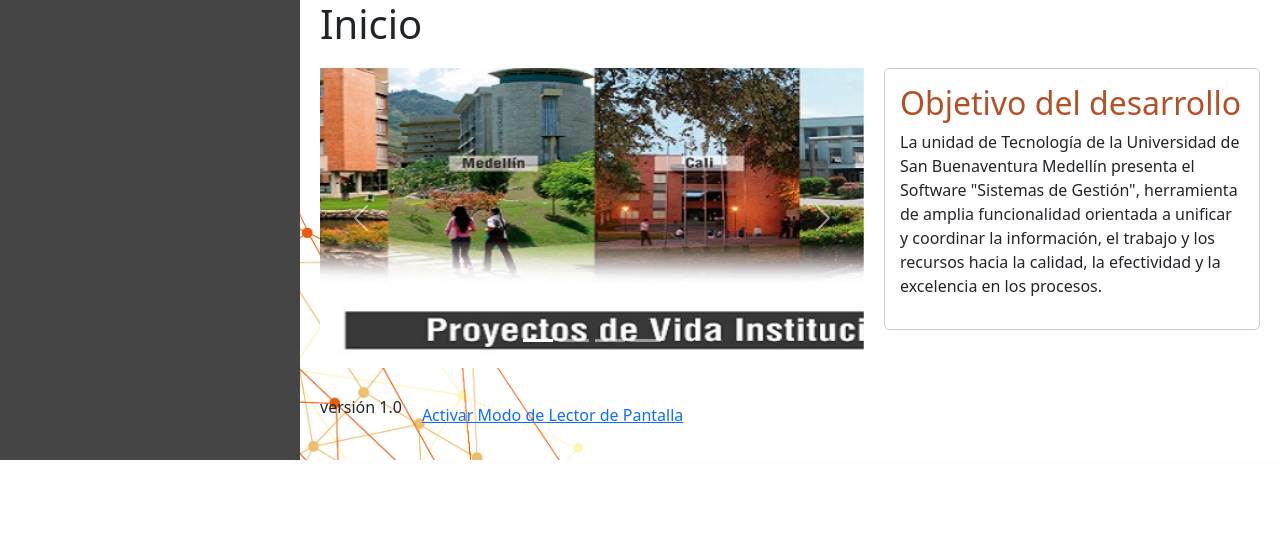
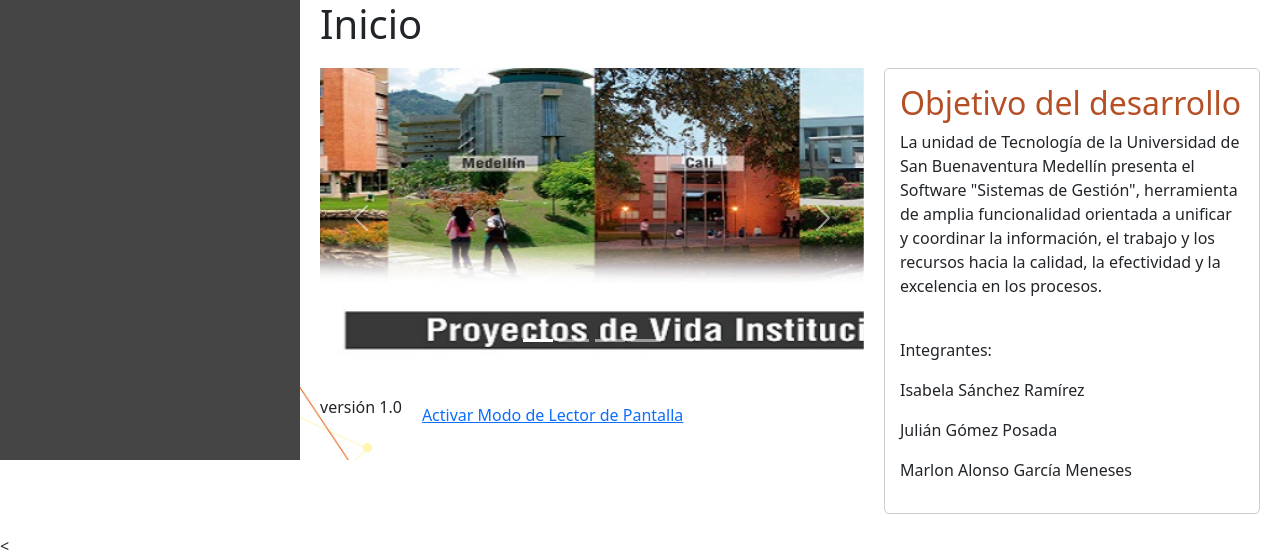
Before and after one commit to Jgom3z/proyectoSGI, a Flask app: page /login in a window 1280 px wide. Shown: the part 340-898 px from the top of the page. Before the commit the page ends 800 px from the top, so only its background shows below. Run offline with Flask 3, Linux system fonts and the light colour scheme; some libraries are stand-ins or nearby versions.

Commit message:
prueba de clase

```diff
--- a/SGI/templates/inicio.html
+++ b/SGI/templates/inicio.html
@@ -41,7 +41,11 @@
       <p>La unidad de Tecnología de la Universidad de San Buenaventura Medellín presenta el Software
         "Sistemas de Gestión", herramienta de amplia funcionalidad orientada a unificar y coordinar la
         información, el trabajo y los recursos hacia la calidad, la efectividad y la excelencia en los
-        procesos.</p>
+        procesos.</p><br>
+        <p>Integrantes: </p>
+        <p>Isabela Sánchez Ramírez</p>
+        <p>Julián Gómez Posada</p>
+        <p>Marlon Alonso García Meneses</p>
     </div>
   </div>
 </main>
```
